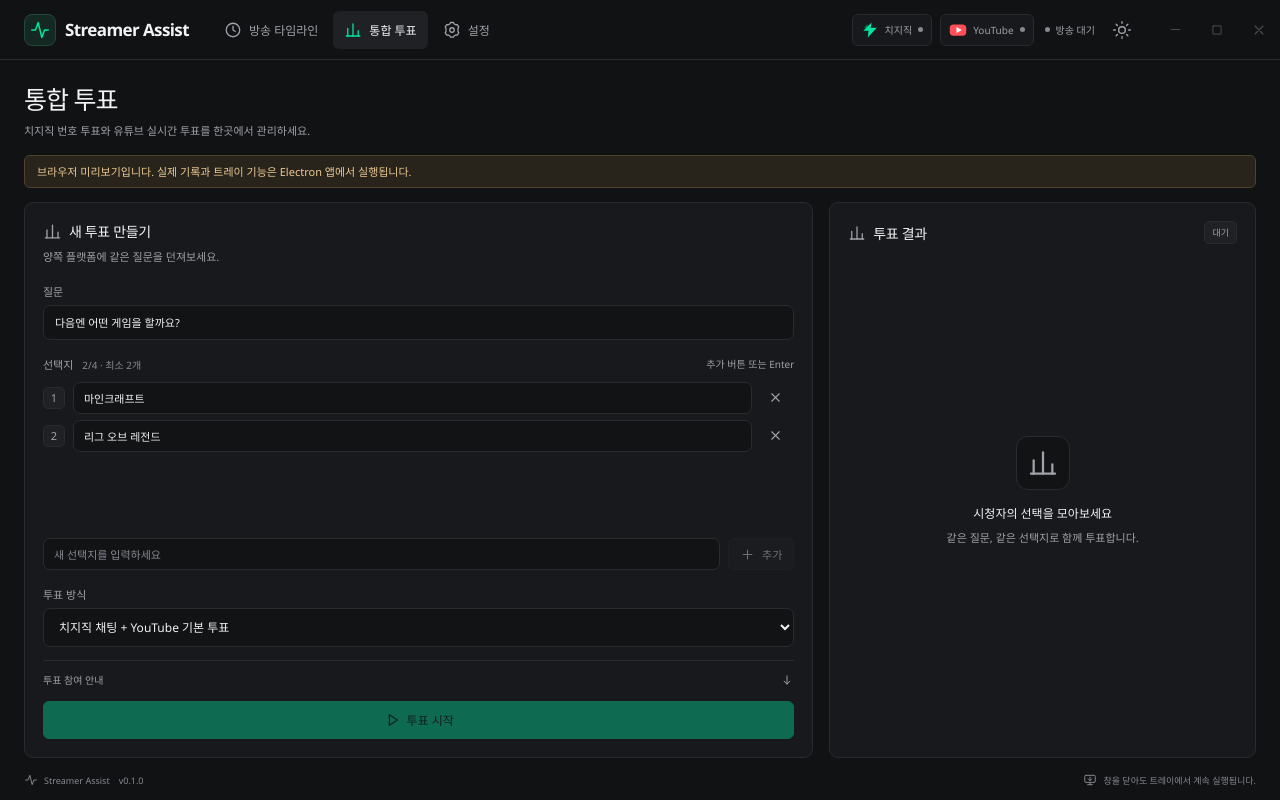
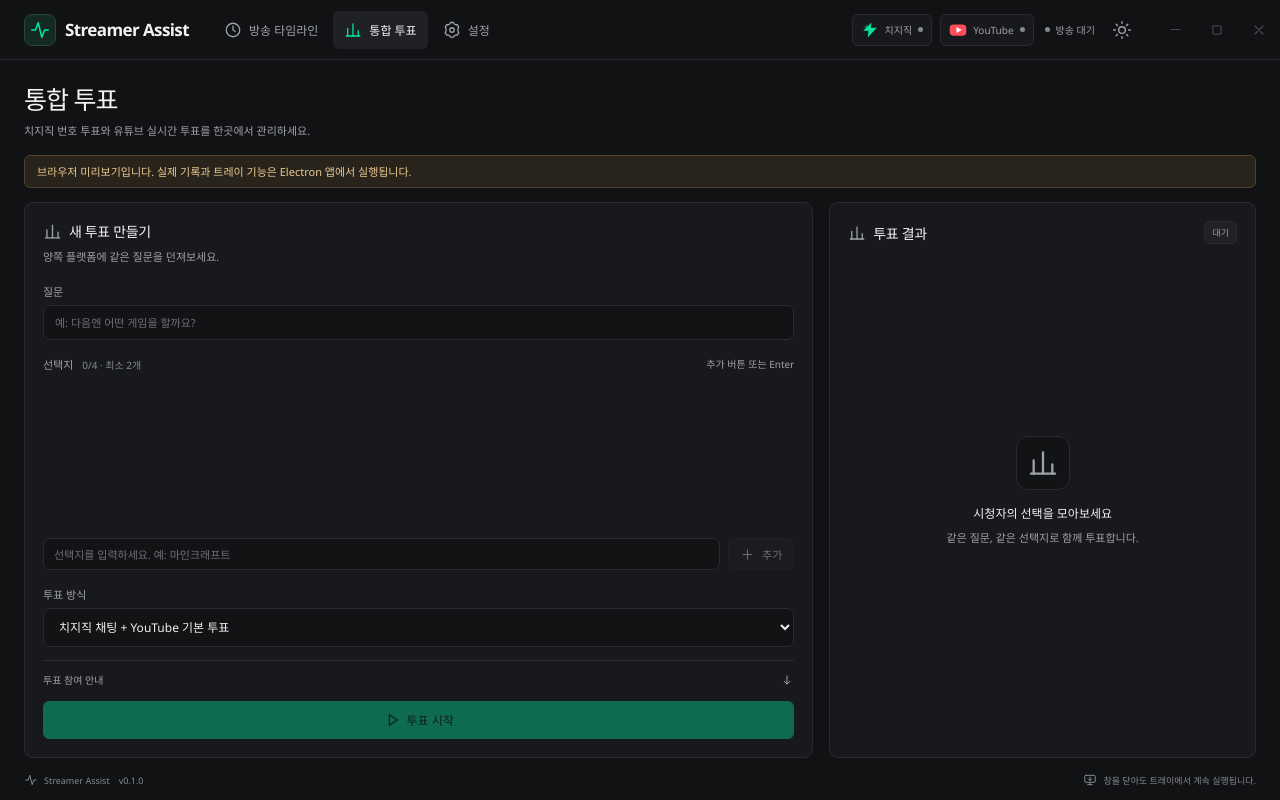
Before and after one commit to yechankun/streamer-assist, a React (Vite) app: page / in a window 1280 px wide. Both pictures are taken after a click on the button "통합 투표". Built offline with nearby package versions, Linux system fonts and the light colour scheme.

Commit message:
fix: start poll inputs empty with placeholder guidance

```diff
--- a/src/main.tsx
+++ b/src/main.tsx
@@ -134,12 +134,9 @@
   const [title, setTitle] = useState("오늘의 방송");
   const [offset, setOffset] = useState(0);
   const [label, setLabel] = useState("");
-  const [question, setQuestion] = useState("다음엔 어떤 게임을 할까요?");
-  const [options, setOptions] = useState([
-    { id: 1, text: "마인크래프트" },
-    { id: 2, text: "리그 오브 레전드" },
-  ]);
-  const nextOptionId = useRef(3);
+  const [question, setQuestion] = useState("");
+  const [options, setOptions] = useState<{ id: number; text: string }[]>([]);
+  const nextOptionId = useRef(1);
   const optionDraftRef = useRef<HTMLInputElement>(null);
   const [optionDraft, setOptionDraft] = useState("");
   const [optionError, setOptionError] = useState("");
@@ -705,6 +702,8 @@
                 <label>
                   질문
                   <input
+                    aria-label="투표 질문"
+                    placeholder="예: 다음엔 어떤 게임을 할까요?"
                     value={question}
                     onChange={(e) => setQuestion(e.target.value)}
                     maxLength={100}
@@ -733,6 +732,7 @@
                         <input
                           aria-label={"선택지 " + (index + 1)}
                           value={option.text}
+                          placeholder="선택지를 입력하세요"
                           maxLength={50}
                           onChange={(event) => {
                             setOptions(
@@ -780,7 +780,7 @@
                       placeholder={
                         options.length === 4
                           ? "선택지를 삭제하면 추가할 수 있어요"
-                          : "새 선택지를 입력하세요"
+                          : "선택지를 입력하세요. 예: 마인크래프트"
                       }
                       value={optionDraft}
                       maxLength={50}
@@ -844,6 +844,7 @@
                     busy ||
                     !state.current ||
                     !!poll?.active ||
+                    !question.trim() ||
                     options.length < 2 ||
                     options.some((option) => !option.text.trim()) ||
                     new Set(options.map((option) => option.text.trim()))
--- a/src/style.css
+++ b/src/style.css
@@ -1006,6 +1006,12 @@
   font-size: 11px;
   min-height: 32px;
 }
+input[aria-label="투표 질문"]::placeholder,
+.option-row input::placeholder,
+.option-add input::placeholder {
+  color: var(--muted);
+  opacity: 0.65;
+}
 .option-row .option-number {
   width: 22px;
   height: 22px;
```
Also changed, not shown: tests/desktop-smoke.cjs (+21 -0 lines).
